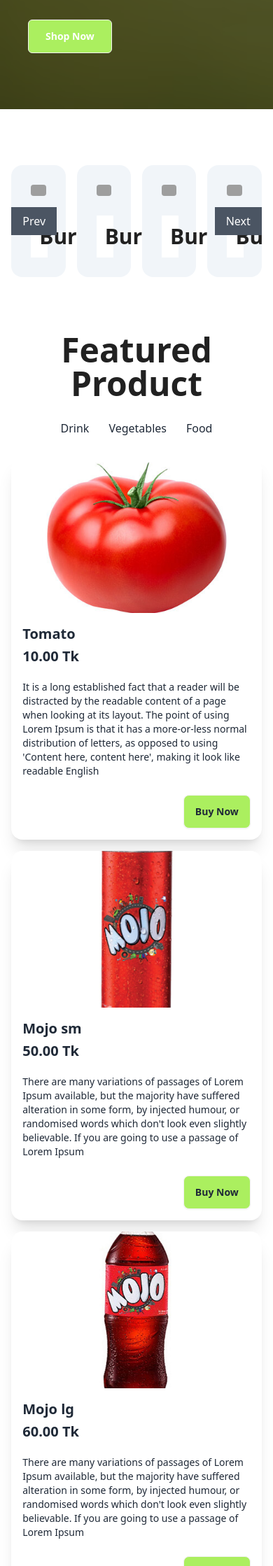
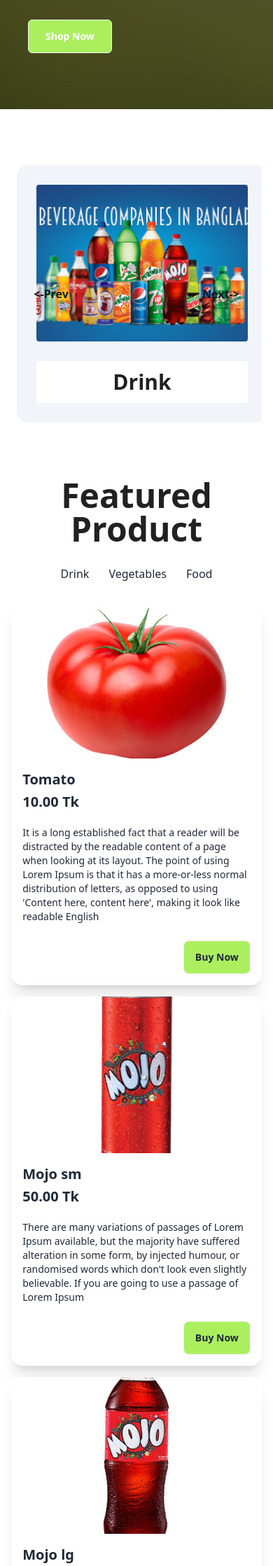
Before and after one commit to Hasan-TechNinja/Project, a Django app: page / in a window 390 px wide. Shown: the part 347-2585 px from the top of the page at 70% size. Run offline with Django 4.2, Linux system fonts and the light colour scheme; data comes from the database, SQL or seed files in the repository; both versions use the stored data as it was after the commit; some libraries are stand-ins or nearby versions; grey boxes are pictures that could not be loaded.

Commit message:
design update

```diff
--- a/Main/admin.py
+++ b/Main/admin.py
@@ -25,7 +25,8 @@ class CategoryAdmin(admin.ModelAdmin):
     list_display = (
         'id',
         'name',
-        'link'
+        'link',
+        'image'
     )
 admin.site.register(Category, CategoryAdmin)
 
@@ -34,7 +35,8 @@ class DepartmentsAdmin(admin.ModelAdmin):
     list_display = (
         'id',
         'name',
-        'link'
+        'link',
+        'image'
     )
 admin.site.register(Departments, DepartmentsAdmin)
 
--- a/Main/models.py
+++ b/Main/models.py
@@ -6,7 +6,7 @@ from django.db import models
 class Category(models.Model):
     name = models.CharField(max_length=100, blank=False, null=False)
     link = models.CharField(max_length=100, blank=True, null=True)
-    # logo = models.ImageField(upload_to='Category logo', blank=True, null=True )
+    image = models.ImageField(upload_to='Category logo', blank=True, null=True )
 
     def __str__(self):
         return self.name
@@ -15,6 +15,7 @@ class Category(models.Model):
 class Departments(models.Model):
     name = models.CharField(max_length=200)
     link = models.CharField(max_length=500)
+    image = models.ImageField(upload_to='departments', blank=True, null=True)
 
     def __str__(self):
         return self.name
--- /dev/null
+++ b/Main/static/js/scripts.js
@@ -0,0 +1,23 @@
+document.addEventListener('DOMContentLoaded', function() {
+    const container = document.getElementById('carousel-container');
+    const prevBtn = document.getElementById('prevBtn');
+    const nextBtn = document.getElementById('nextBtn');
+
+    let index = 0;
+    const itemWidth = container.querySelector('.flex-shrink-0').offsetWidth;
+    const totalItems = container.children.length;
+
+    function updateCarousel() {
+        container.style.transform = `translateX(-${index * itemWidth}px)`;
+    }
+
+    prevBtn.addEventListener('click', () => {
+        index = (index > 0) ? index - 1 : totalItems - 1;
+        updateCarousel();
+    });
+
+    nextBtn.addEventListener('click', () => {
+        index = (index < totalItems - 1) ? index + 1 : 0;
+        updateCarousel();
+    });
+});
--- a/Main/templates/home.html
+++ b/Main/templates/home.html
@@ -53,30 +53,21 @@
 </div>
 
 
-<div class="w-11/12 mx-auto my-20 overflow-hidden relative">
-    <div id="carousel-container" class="grid grid-cols-4 gap-4 transition-transform duration-500 ease-in-out">
-        <div class="bg-slate-100 p-7 rounded-2xl">
-            <img class="rounded" src="./image/im2.jpg" alt="">
-            <h1 class="text-center mt-7 bg-white text-3xl p-3 font-bold text-text_col">Burger</h1>
+<div class="relative w-11/12 mx-auto my-20 overflow-hidden">
+    <div id="carousel-container" class="flex transition-transform duration-500 ease-in-out">
+        {% for department in departments %}
+        <div class="flex-shrink-0 w-full sm:w-1/2 md:w-1/3 lg:w-1/4 bg-slate-100 p-7 rounded-2xl mx-2">
+            <img class="rounded w-full h-56 object-cover" src="{{ department.image.url }}" alt="">
+            <h1 class="text-center mt-7 bg-white text-3xl p-3 font-bold text-text_col"><a href="{{ department.link }}">{{ department.name }}</a></h1>
         </div>
-        <div class="bg-slate-100 p-7 rounded-2xl">
-            <img class="rounded" src="./image/im2.jpg" alt="">
-            <h1 class="text-center mt-7 bg-white text-3xl p-3 font-bold text-text_col">Burger</h1>
-        </div>
-        <div class="bg-slate-100 p-7 rounded-2xl">
-            <img class="rounded" src="./image/im2.jpg" alt="">
-            <h1 class="text-center mt-7 bg-white text-3xl p-3 font-bold text-text_col">Burger</h1>
-        </div>
-        <div class="bg-slate-100 p-7 rounded-2xl">
-            <img class="rounded" src="./image/im2.jpg" alt="">
-            <h1 class="text-center mt-7 bg-white text-3xl p-3 font-bold text-text_col">Burger</h1>
-        </div>
+        {% endfor %}
     </div>
+    <div class="flex justify-between absolute top-1/2 transform -translate-y-1/2 left-0 right-0 px-4">
+        <button id="prevBtn" class="bg-transparent text-gray-900 font-bold px-4 py-2 rounded"><-Prev</button>
+        <button id="nextBtn" class="bg-transparent text-gray-900 font-bold px-4 py-2 rounded">Next-></button>
+    </div>
+</div>
 
-
-    <button id="prevBtn" class="absolute top-1/2 left-0 transform -translate-y-1/2 bg-gray-600 text-white px-4 py-2">Prev</button>
-    <button id="nextBtn" class="absolute top-1/2 right-0 transform -translate-y-1/2 bg-gray-600 text-white px-4 py-2">Next</button>
-</div>
 
 <div class="">
     <div class="text-center">
@@ -163,4 +154,6 @@
 
 </script>
 
+<script src="{% static 'js/scripts.js' %}"></script>
+
 {% endblock content %}
--- a/theme/static/css/dist/styles.css
+++ b/theme/static/css/dist/styles.css
@@ -867,6 +867,21 @@ select {
   margin-bottom: 1.75rem;
 }
 
+.mx-0 {
+  margin-left: 0px;
+  margin-right: 0px;
+}
+
+.mx-1 {
+  margin-left: 0.25rem;
+  margin-right: 0.25rem;
+}
+
+.mx-2 {
+  margin-left: 0.5rem;
+  margin-right: 0.5rem;
+}
+
 .mb-2 {
   margin-bottom: 0.5rem;
 }
@@ -951,6 +966,10 @@ select {
   height: 1.25rem;
 }
 
+.h-56 {
+  height: 14rem;
+}
+
 .h-full {
   height: 100%;
 }
@@ -959,12 +978,16 @@ select {
   height: 100vh;
 }
 
-.h-48 {
-  height: 12rem;
-}
-
-.h-56 {
-  height: 14rem;
+.h-auto {
+  height: auto;
+}
+
+.h-24 {
+  height: 6rem;
+}
+
+.h-44 {
+  height: 11rem;
 }
 
 .min-h-screen {
@@ -1017,6 +1040,14 @@ select {
 
 .max-w-md {
   max-width: 28rem;
+}
+
+.max-w-xs {
+  max-width: 20rem;
+}
+
+.flex-shrink-0 {
+  flex-shrink: 0;
 }
 
 .border-collapse {
@@ -1195,6 +1232,15 @@ select {
   background-color: rgb(255 255 255 / var(--tw-bg-opacity));
 }
 
+.bg-slate-400 {
+  --tw-bg-opacity: 1;
+  background-color: rgb(148 163 184 / var(--tw-bg-opacity));
+}
+
+.bg-transparent {
+  background-color: transparent;
+}
+
 .bg-opacity-60 {
   --tw-bg-opacity: 0.6;
 }
@@ -1389,6 +1445,11 @@ select {
 .text-white {
   --tw-text-opacity: 1;
   color: rgb(255 255 255 / var(--tw-text-opacity));
+}
+
+.text-gray-900 {
+  --tw-text-opacity: 1;
+  color: rgb(17 24 39 / var(--tw-text-opacity));
 }
 
 .shadow {
```
Also changed, not shown: other parts of theme/static/css/dist/styles.css (+83 -23 lines), Main/migrations/0002_category_image_departments_image.py (added), Main/static/js/script.js (deleted), db.sqlite3, media/departments/drinks.png (added), media/departments/food.webp (added), media/departments/vegetables.webp (added).
